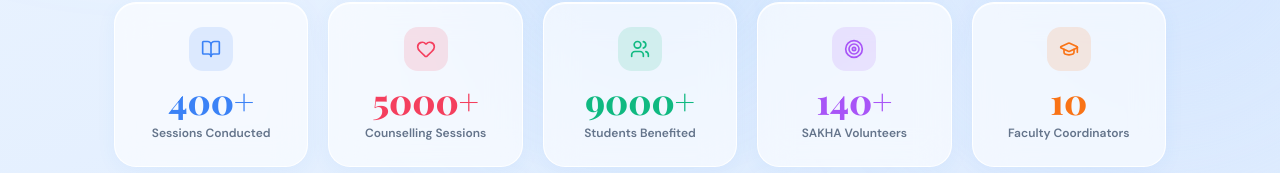
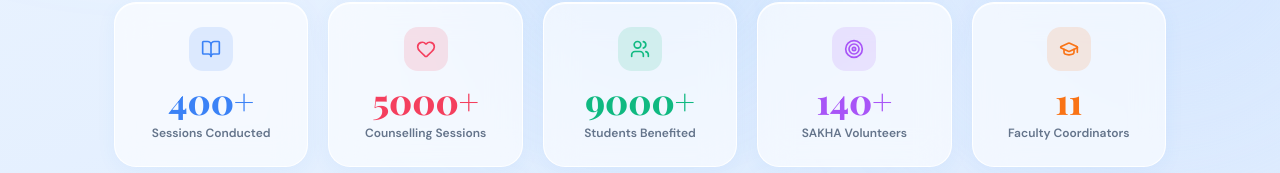
Before and after one commit to SuryanshDixit/scs-wellness-workshop-2026, a Next.js app: page /about in a window 1280 px wide. Shown: the part 620-793 px from the top of the page. Built offline with nearby package versions, Linux system fonts and the light colour scheme; a web font is replaced by a local one.

Commit message:
Update Faculty Coordinators count from 10 to 11

```diff
--- a/src/app/about/page.js
+++ b/src/app/about/page.js
@@ -495,7 +495,7 @@ export default function AboutUs() {
             <StatCard value={5000} suffix="+"  label="Counselling Sessions" icon={<Heart size={20}/>}         color="#F43F5E" delay={100} />
             <StatCard value={9000} suffix="+"  label="Students Benefited"   icon={<Users size={20}/>}         color="#10B981" delay={200} />
             <StatCard value={140}  suffix="+"  label="SAKHA Volunteers"     icon={<LucideTarget size={20}/>}      color="#A855F7" delay={300} />
-            <StatCard value={10}   suffix=""   label="Faculty Coordinators" icon={<GraduationCap size={20}/>} color="#F97316" delay={400} />
+            <StatCard value={11}   suffix=""   label="Faculty Coordinators" icon={<GraduationCap size={20}/>} color="#F97316" delay={400} />
           </div>
         </div>
 
```
